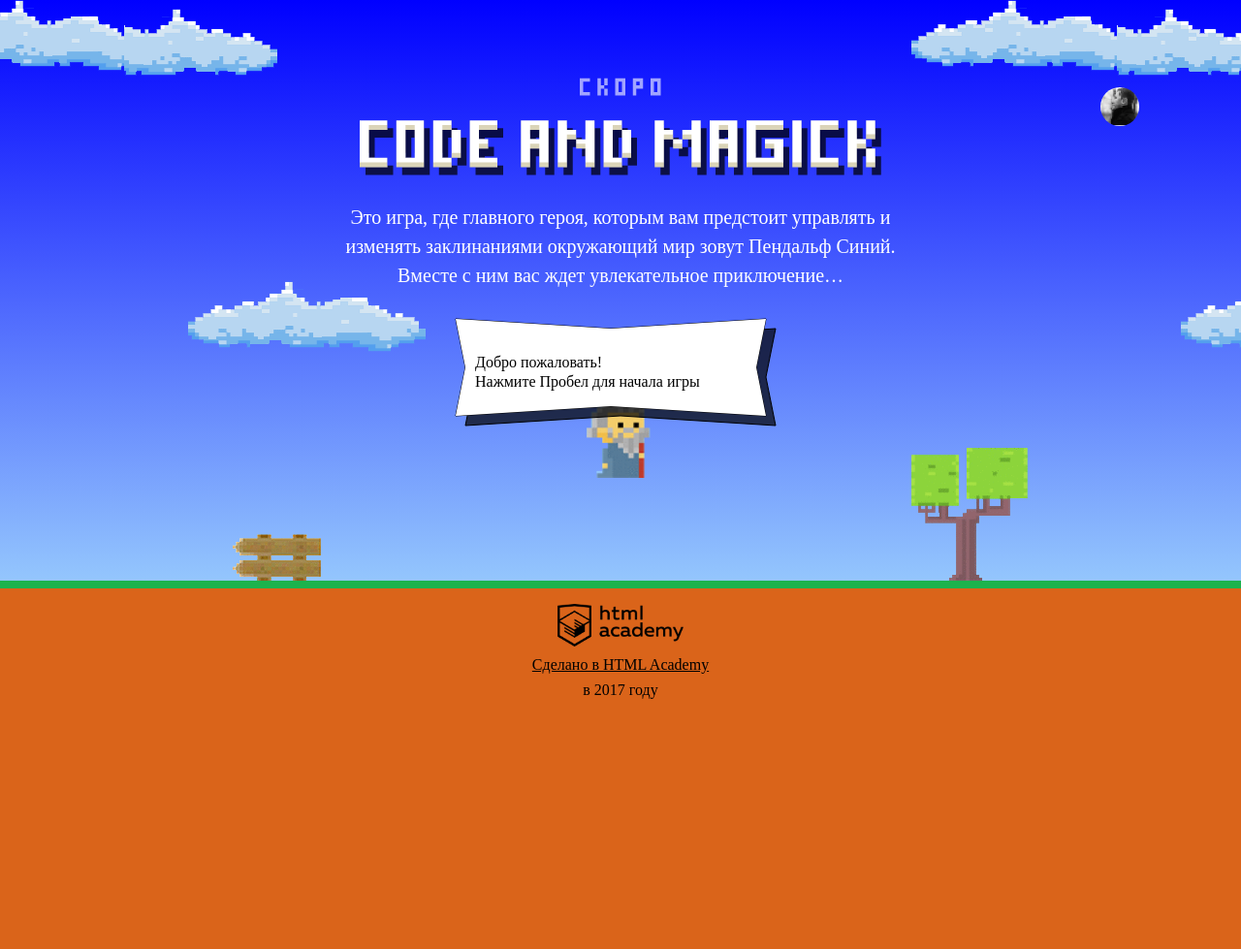
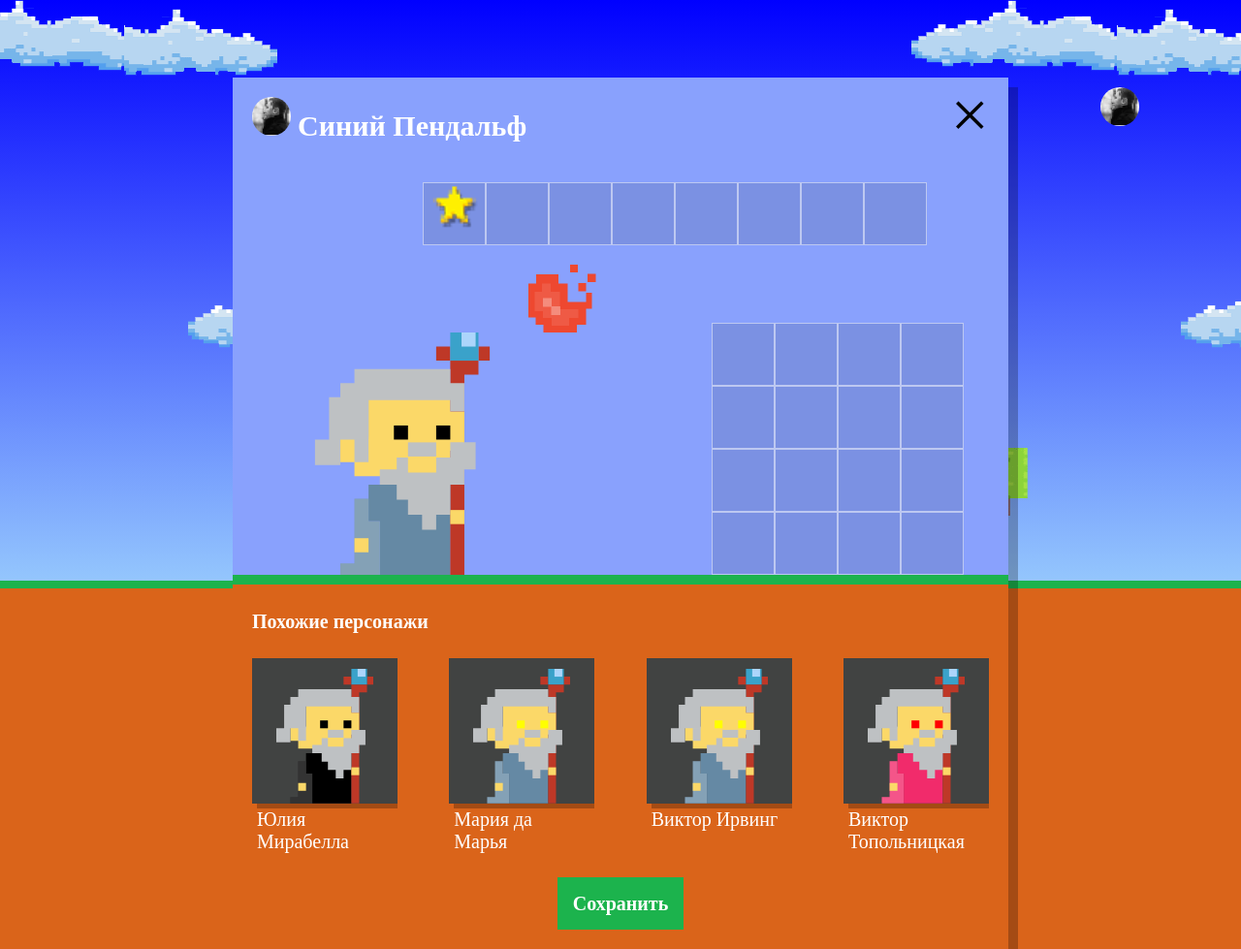
Before and after one commit to igor9ss/Code-and-magick, a website: page index.html in a window 1280 px wide. Shown: the whole page at 97% size. Before the commit the page ends 800 px from the top, so only its background shows below. Drawn offline with Linux system fonts and the light colour scheme; a web font is replaced by a local one.

Commit message:
задание на рендер похожих персонажей

```diff
--- a/index.html
+++ b/index.html
@@ -199,6 +199,6 @@
 </script>
 <script src="js/stat.js"></script>
 <script src="js/game.js"></script>
-
+<script src="js/setup.js"></script>
 </body>
 </html>
--- /dev/null
+++ b/js/setup.js
@@ -0,0 +1,44 @@
+'use strict';
+
+var MASS = [];
+var WIZARD_NAMES = ['Иван', 'Хуан Себастьян', 'Мария', 'Кристоф', 'Виктор', 'Юлия', 'Люпита', 'Вашингтон'];
+var WIZARDS_SURNAME = ['да Марья', 'Верон', 'Мирабелла', 'Вальц', 'Онопко', 'Топольницкая', 'Нионго', 'Ирвинг'];
+var WIZARDS_COATS_COLORS = ['rgb(101, 137, 164)', 'rgb(241, 43, 107)', 'rgb(146, 100, 161)', 'rgb(56, 159, 117)', 'rgb(215, 210, 55)', 'rgb(0, 0, 0)'];
+var WIZARDS_EYES_COLOR = ['black', 'red', 'blue', 'yellow', 'green'];
+
+var getRandomNumber = function (min, max) {
+  return Math.floor(Math.random() * (max - min)) + min;
+};
+
+var getObjects = function (MASS) {
+  for (var i = 0; i <= 3; i++) {
+    MASS[i] = {
+      name:  WIZARD_NAMES[getRandomNumber(0, WIZARD_NAMES.length)] + ' ' + WIZARDS_SURNAME[getRandomNumber(0, WIZARDS_SURNAME.length)],
+      coatColor: WIZARDS_COATS_COLORS[getRandomNumber(0,WIZARDS_COATS_COLORS.length)],
+      eyesColor: WIZARDS_EYES_COLOR[getRandomNumber(0, WIZARDS_EYES_COLOR.length)]
+    }
+  }
+  return MASS;
+};
+
+document.querySelector('.setup').classList.remove('hidden');
+
+var template = document.querySelector('#similar-wizard-template').content.querySelector('.setup-similar-item');
+var fragment = document.createDocumentFragment();
+
+var renderVizard = function (wiz) {
+  var wizElement = template.cloneNode(true);
+
+  wizElement.querySelector('.setup-similar-label').textContent = wiz.name;
+  wizElement.querySelector('.wizard-coat').style.fill = wiz.coatColor;
+  wizElement.querySelector('.wizard-eyes').style.fill = wiz.eyesColor;
+
+  return wizElement;
+};
+
+for (var i = 0; i <= 3; i++) {
+  fragment.appendChild(renderVizard(getObjects(MASS)[i]));
+}
+document.querySelector('.setup-similar-list').appendChild(fragment);
+
+document.querySelector('.setup-similar').classList.remove('hidden');
```
